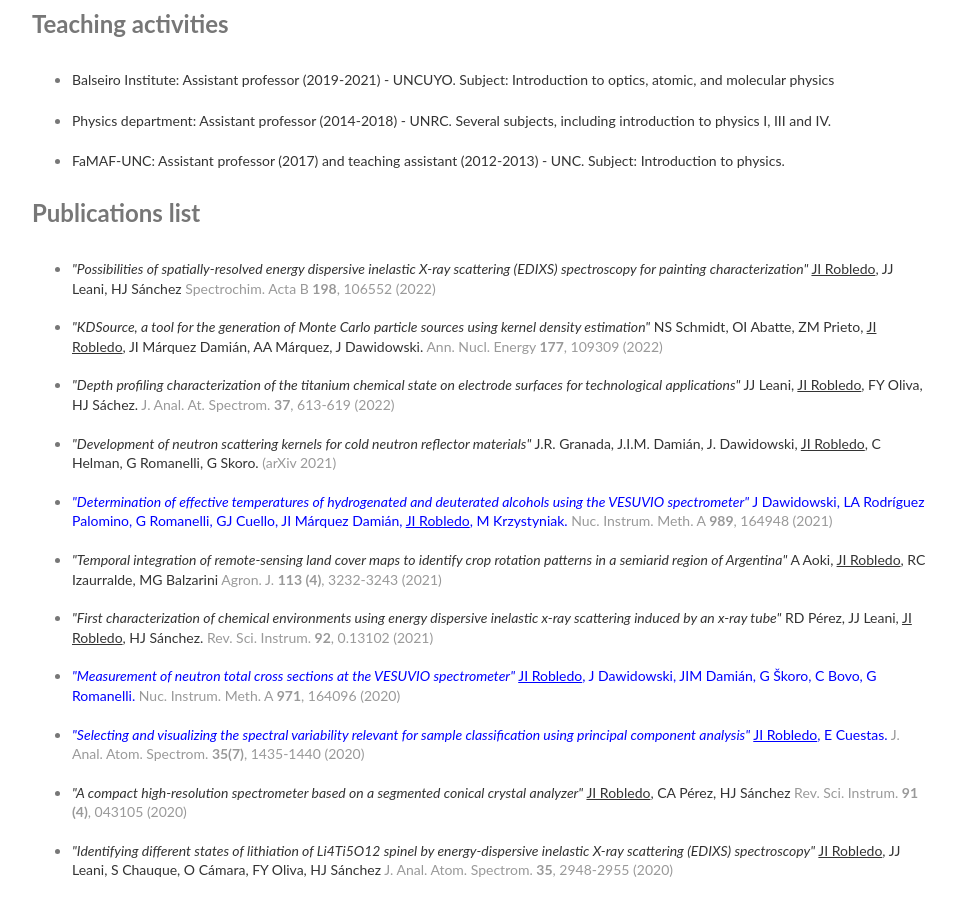
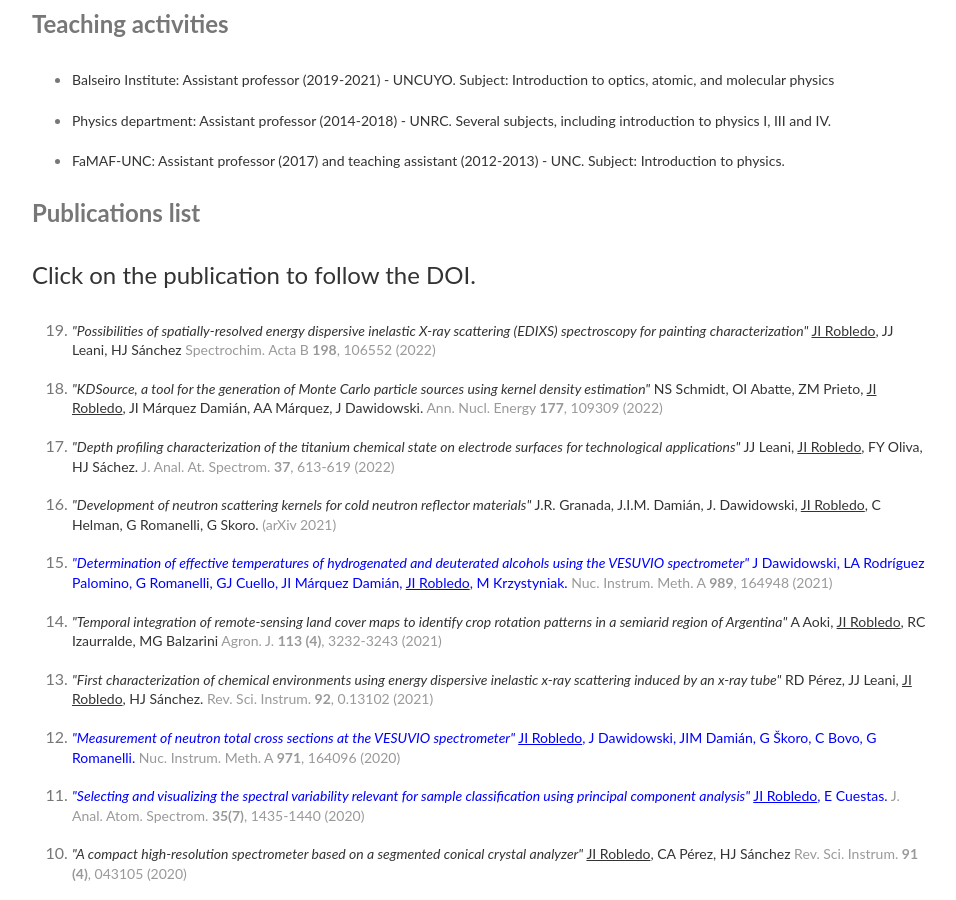
Before and after one commit to jorobledo/jorobledo.github.io, a Jekyll site: the page built from cv/index.html, in a window 1280 px wide and 900 px high, scrolled down 992 px. Shown: the whole window, without its empty margins (160-1116 px from the left). Built offline with Jekyll 4.4.1, drawn with Linux system fonts in a browser that asks for light colours.

Commit message:
Update index.html

```diff
--- a/cv/index.html
+++ b/cv/index.html
@@ -69,8 +69,13 @@ title: CV
 				</li>
 			</ul>
 
-			<h2>Publications list</h2>
-		<ul>
+		<h2>
+			Publications list
+		</h2>
+		<p>
+			Click on the publication to follow the DOI.
+		</p>
+		<ol reversed>
 			<li><p style="font-size:14px">
 				<i>"Possibilities of spatially-resolved energy dispersive inelastic X-ray scattering (EDIXS) spectroscopy for painting characterization"</i>  <u>JI Robledo</u>, JJ Leani, HJ Sánchez <a href="https://doi.org/10.1016/j.sab.2022.106552"> Spectrochim. Acta B <b>198</b>, 106552 (2022)</a>
 			</p></li>
@@ -181,7 +186,7 @@ title: CV
 				<a href="https://doi.org/10.1021/ac5035677"> Anal. Chem. <b>87(7)</b>, 3639-3645 (2015)</a>
 			</p></li>
 
-		</ul>
+		</ol>
 
 		<h2> Citations (Google Scholar)</h2>
 
```
